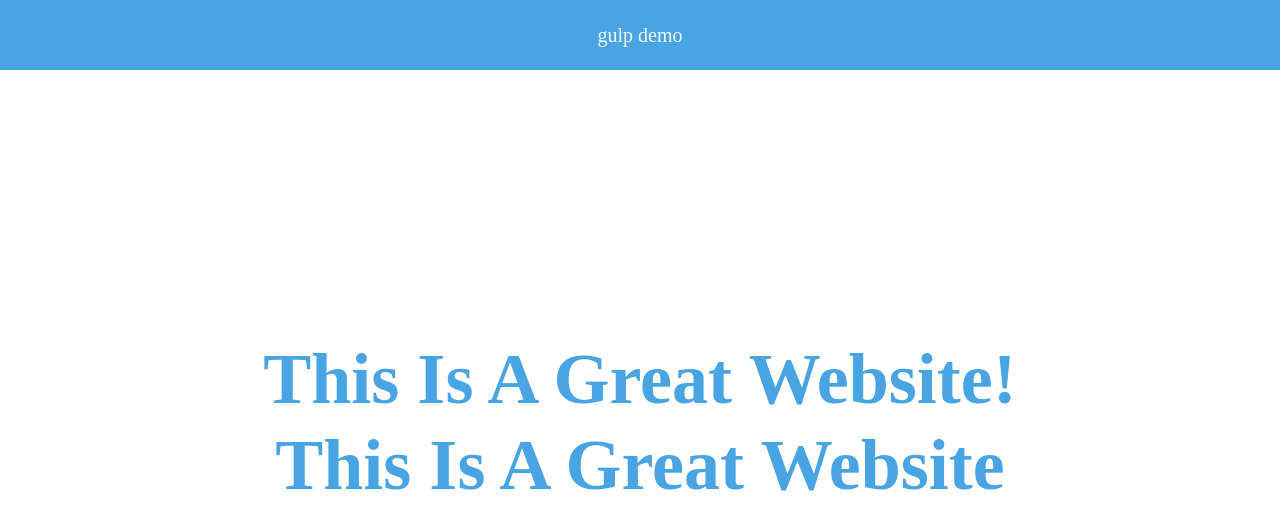
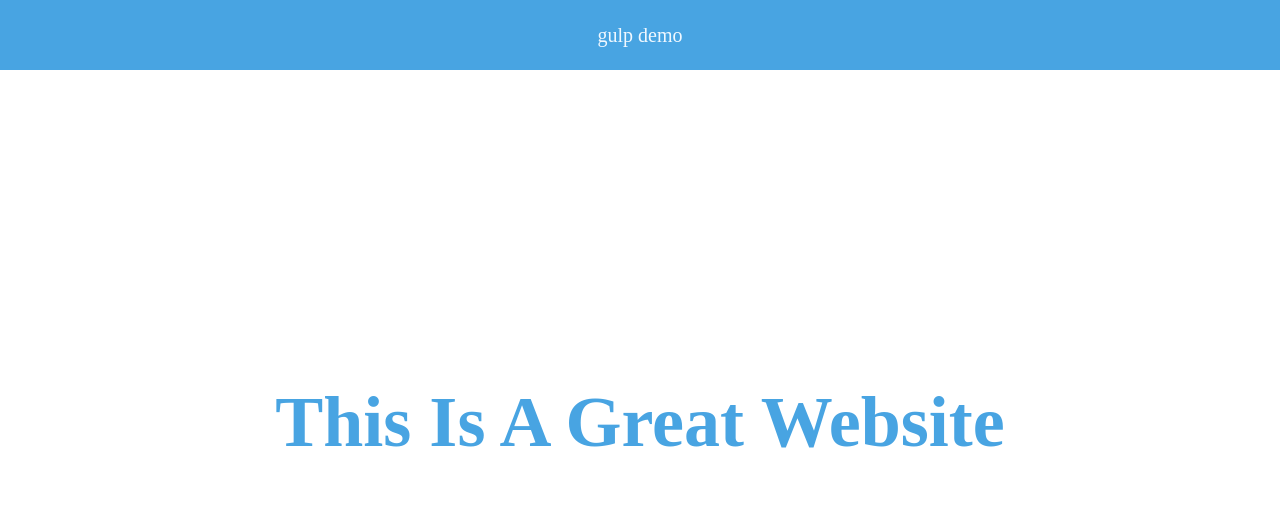
Before and after one commit to sals1995/gulp-demo, a website: page src/index.html in a window 1280 px wide. Drawn offline with Linux system fonts and the light colour scheme; files that its build step writes are made by us from their sources.

Commit message:
file updated

```diff
--- a/src/index.html
+++ b/src/index.html
@@ -1,10 +1,11 @@
+
 <!DOCTYPE html>
 <html lang="en">
 <head>
     <meta charset="UTF-8">
     <meta name="viewport" content="width=device-width, initial-scale=1.0">
     <link rel="stylesheet" href="./assets/css/style.sass.min.css">
-    <link>
+
     <title>Gulp Demo</title>
 </head>
 <body>
@@ -12,18 +13,19 @@
         <section>
           <nav>
             <div class="logo">
-              <p id="logo-desc">gulp demo</p>
+              <p id="logo-desc">     gulp demo</p>
             </div>
           </nav>
         </section>
       </header>
 
+
+
       <main>
         <section class="hero01">
-          <h1>This Is A Great Website!</h1>
         </section>
       </main>
-    <!-- <img src='./images/quality-code.jpg'>  -->
+    <!-- <img src='./images/cover.jpg'>  -->
     <script src="./assets/js/all.min.js"></script>
 </body>
 </html>
```
